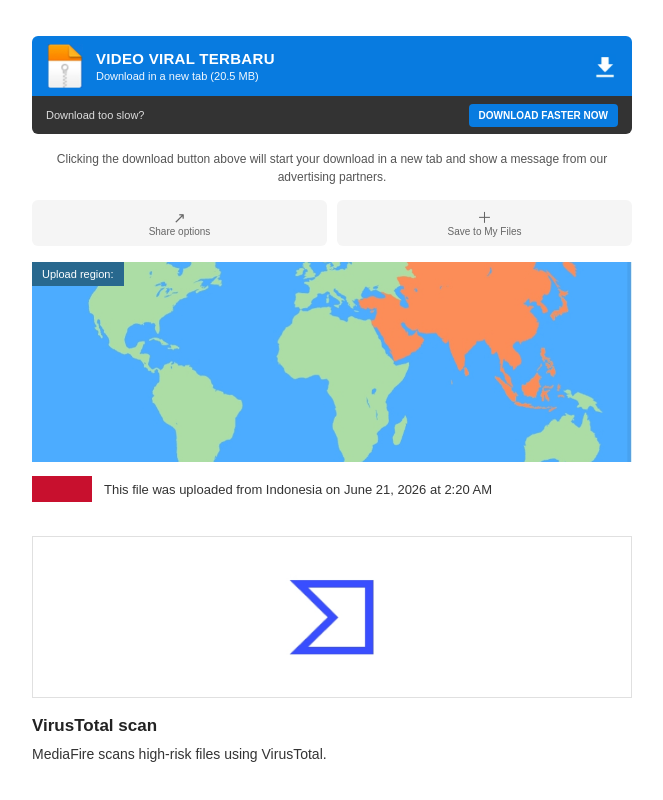
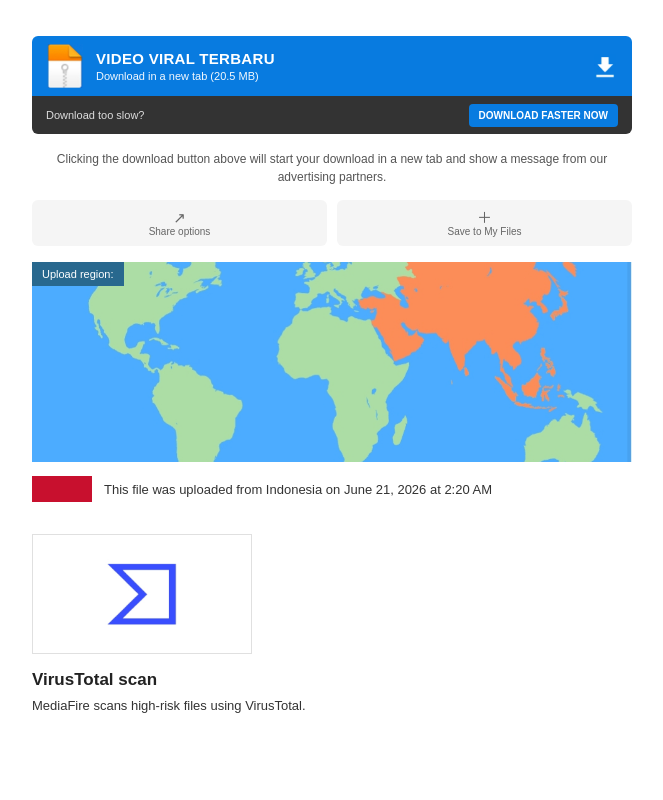
Before and after one commit to Doken123/phising-kenzo, a website: page index.html in a window 1280 px wide. Shown: the part 384-1184 px from the top of the page, without its empty margins (308-971 px from the left). After the commit the page ends 1140 px from the top, so only its background shows below. Drawn offline with Linux system fonts and the light colour scheme.

Commit message:
Update index.html

```diff
--- a/index.html
+++ b/index.html
@@ -268,20 +268,25 @@
 .vt-section{
     max-width:600px;
     width:100%;
-    margin-top:20px;
+    margin-top:18px;
 }
 
 .vt-logo{
-    width:100%;
+    width:220px;
+    height:120px;
     border:1px solid #e0e0e0;
-    display:block;
+    display:flex;
+    align-items:center;
+    justify-content:center;
     background:#fff;
-    padding:20px;
+    padding:10px;
 }
 
 .vt-logo-img{
-    width:100%;
-    height:120px;
+    max-width:100%;
+    max-height:100%;
+    width:auto;
+    height:auto;
     object-fit:contain;
     display:block;
 }
@@ -290,12 +295,12 @@
     font-size:17px;
     font-weight:bold;
     color:#222;
-    margin-top:18px;
-    margin-bottom:8px;
+    margin-top:16px;
+    margin-bottom:6px;
 }
 
 .vt-desc{
-    font-size:14px;
+    font-size:13px;
     color:#333;
     line-height:1.5;
 }
@@ -620,12 +625,17 @@
         font-size:12px;
     }
 
+    .vt-logo{
+        width:180px;
+        height:100px;
+    }
+
     .vt-title{
         font-size:15px;
     }
 
     .vt-desc{
-        font-size:13px;
+        font-size:12px;
     }
 }
 </style>
```
